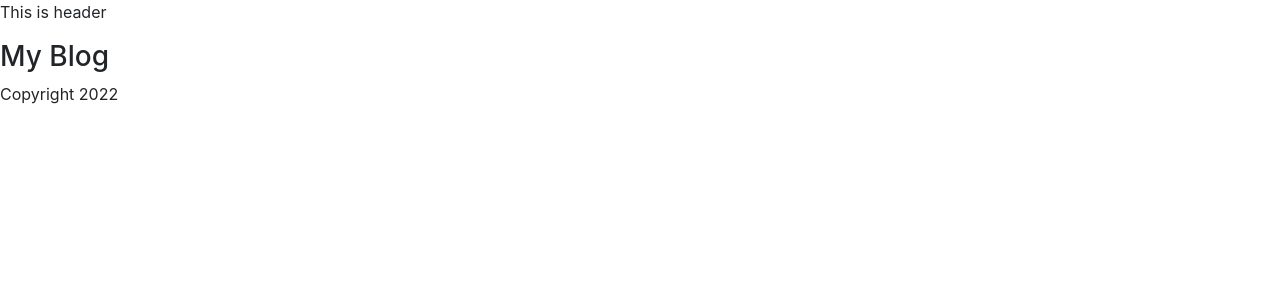
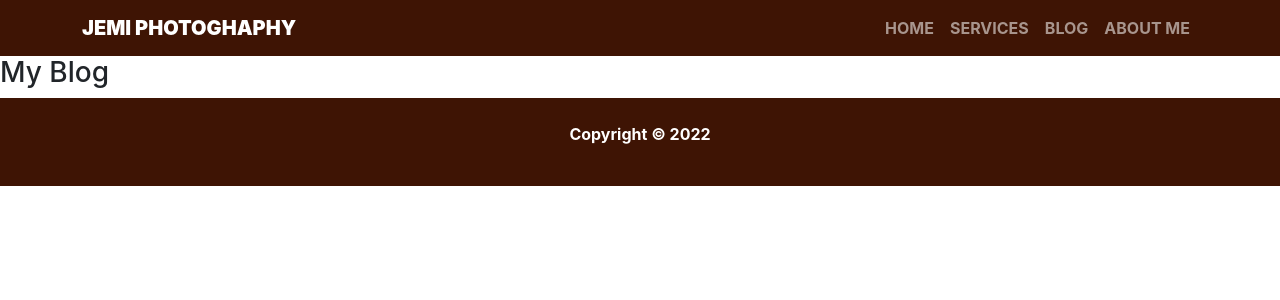
Before and after one commit to Programmer-Adil/JEMI-PHOTOGHAPHY, a React (Create React App) app: page /blogs in a window 1280 px wide. Shown: the top 300 px of the page. Built offline with nearby package versions, Linux system fonts and the light colour scheme.

Commit message:
nabbar added

```diff
--- a/src/Pages/Home/Service/Service.js
+++ b/src/Pages/Home/Service/Service.js
@@ -4,7 +4,7 @@ import './Service.css'
 const Service = ({ service }) => {
     const { name, img, price, description } = service;
     return (
-        <div className='col-md-4 g-3'>
+        <div className='col-md-4 g-3 py-3'>
             <div className="service-card">
                 <img src={img} alt="" />
                 <h2 className='single-service-title'>{name}</h2>
--- a/src/Pages/Shared/Footer/Footer.css
+++ b/src/Pages/Shared/Footer/Footer.css
@@ -0,0 +1,5 @@
+footer {
+    background-color: #3E1404;
+    color: #fff;
+    font-weight: 700;
+}
--- a/src/Pages/Shared/Footer/Footer.js
+++ b/src/Pages/Shared/Footer/Footer.js
@@ -1,9 +1,12 @@
 import React from 'react';
+import './Footer.css'
 
 const Footer = () => {
+    const today = new Date();
+    const year = today.getFullYear();
     return (
-        <footer>
-            <p>Copyright 2022</p>
+        <footer className='text-center py-4'>
+            <p>Copyright &copy; {year}</p>
         </footer>
     );
 };
--- a/src/Pages/Shared/Header/Header.css
+++ b/src/Pages/Shared/Header/Header.css
@@ -0,0 +1,13 @@
+.navbar {
+    background-color: #3E1404;
+
+}
+
+.logo {
+    font-weight: 900;
+}
+
+.menu-item {
+    text-transform: uppercase;
+    font-weight: 700;
+}
--- a/src/Pages/Shared/Header/Header.js
+++ b/src/Pages/Shared/Header/Header.js
@@ -1,10 +1,23 @@
 import React from 'react';
+import { Container, Nav, Navbar } from 'react-bootstrap';
+import './Header.css'
 
 const Header = () => {
     return (
-        <header>
-            <p>This is header</p>
-        </header>
+        <Navbar className='navbar' collapseOnSelect expand="lg" variant="dark">
+            <Container>
+                <Navbar.Brand className='logo' href="#home">JEMI PHOTOGHAPHY</Navbar.Brand>
+                <Navbar.Toggle aria-controls="responsive-navbar-nav" />
+                <Navbar.Collapse id="responsive-navbar-nav">
+                    <Nav className="ms-auto">
+                        <Nav.Link className='menu-item' href="#homr">home</Nav.Link>
+                        <Nav.Link className='menu-item' href="#services">SERVICES</Nav.Link>
+                        <Nav.Link className='menu-item' href="#blog">blog</Nav.Link>
+                        <Nav.Link className='menu-item' href="#about">About Me</Nav.Link>
+                    </Nav>
+                </Navbar.Collapse>
+            </Container>
+        </Navbar>
     );
 };
 
```
